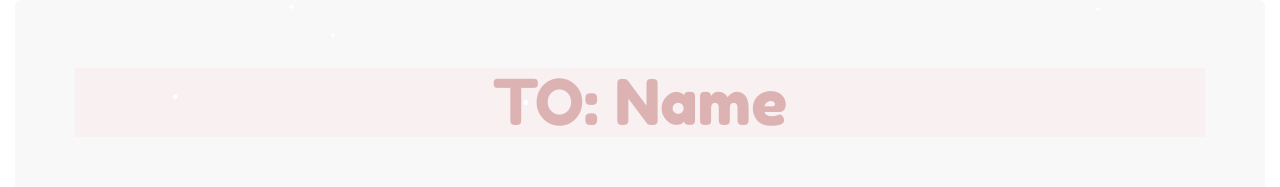
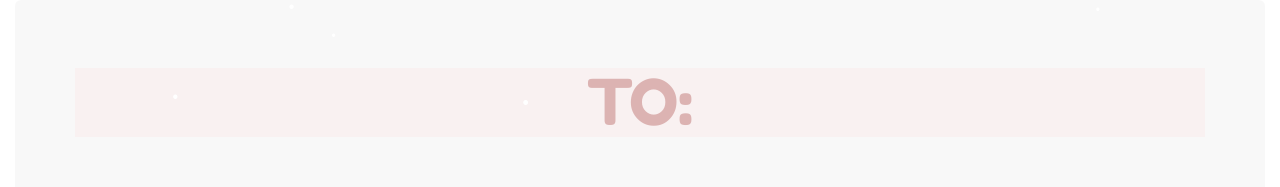
Before and after one commit to MCKAN5/happy, a plain HTML site: page index.html in a window 1280 px wide. Shown: the top 187 px of the page. Drawn offline with Linux system fonts and the light colour scheme.

Commit message:
Change index.html file

```diff
--- a/index.html
+++ b/index.html
@@ -19,7 +19,7 @@
     <div class="container-fluid">
         <div class="jumbotron img_banner_hpbd">
             <div class="text-center text-danger bg-danger">
-                <h1>TO: Name</h1>
+                <h1>TO:</h1>
             </div>
         </div>
     </div>
```
